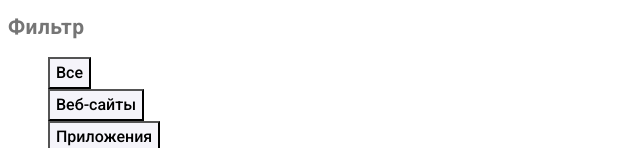
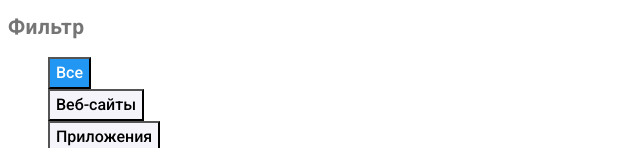
Before and after one commit to Subm1s/goit-markup-hw-02, a plain HTML site: page portfolio.html in a window 1280 px wide. In both pictures the pointer is over the button "Все". Shown: the part 205-353 px from the top of the page, without its empty margins (0-640 px from the left). Drawn offline with Linux system fonts and the light colour scheme.

Commit message:
Update styles.css

```diff
--- a/css/styles.css
+++ b/css/styles.css
@@ -157,8 +157,8 @@ body {
   font-family: inherit;
   cursor: pointer;
 }
-.filter .button:hover .filter,
-.button:focus {
+.filter .button:hover,
+.filter .button:focus {
   color: var(--white-color-text);
   background-color: var(--accent-text-color);
 }
```
